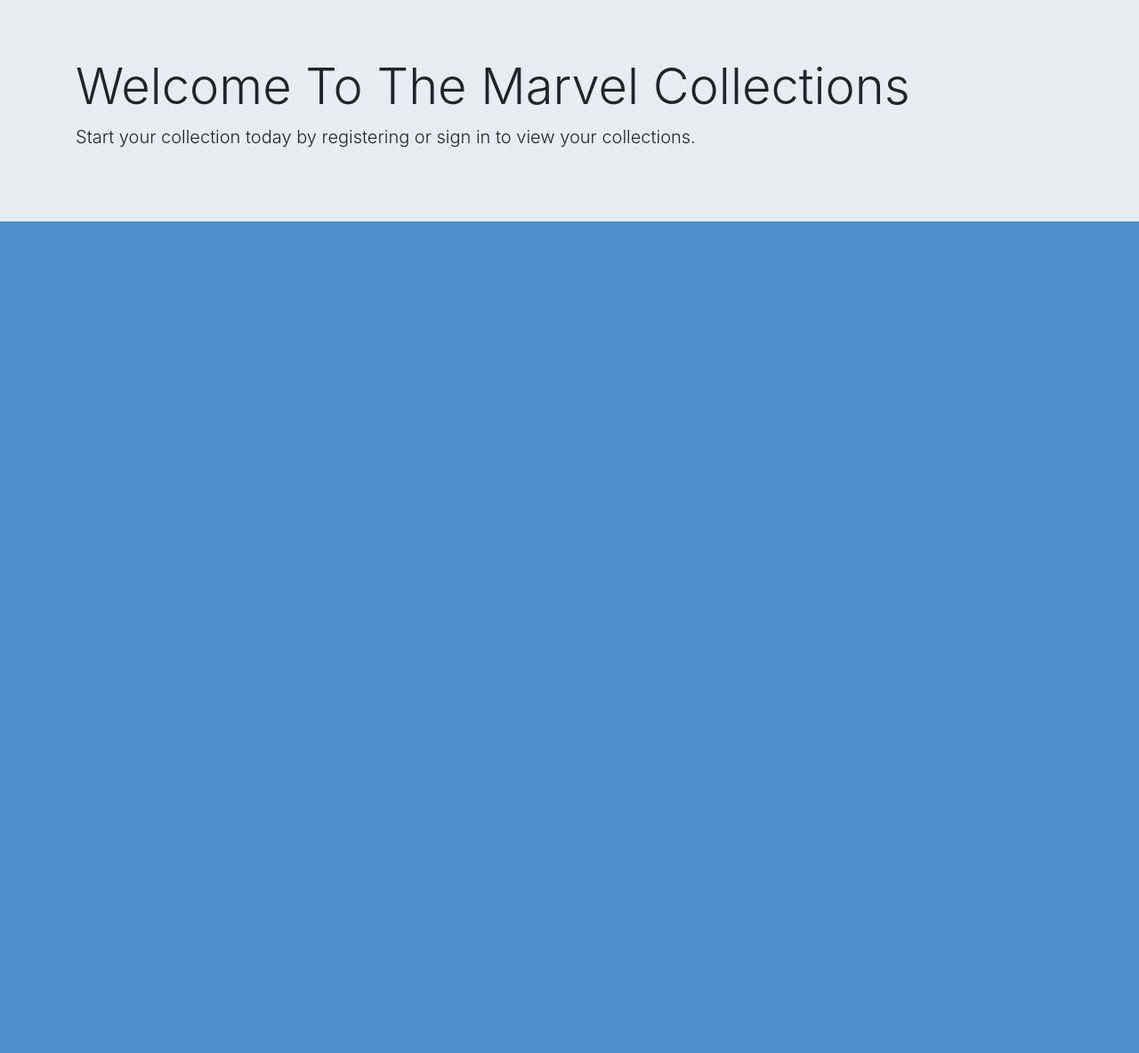
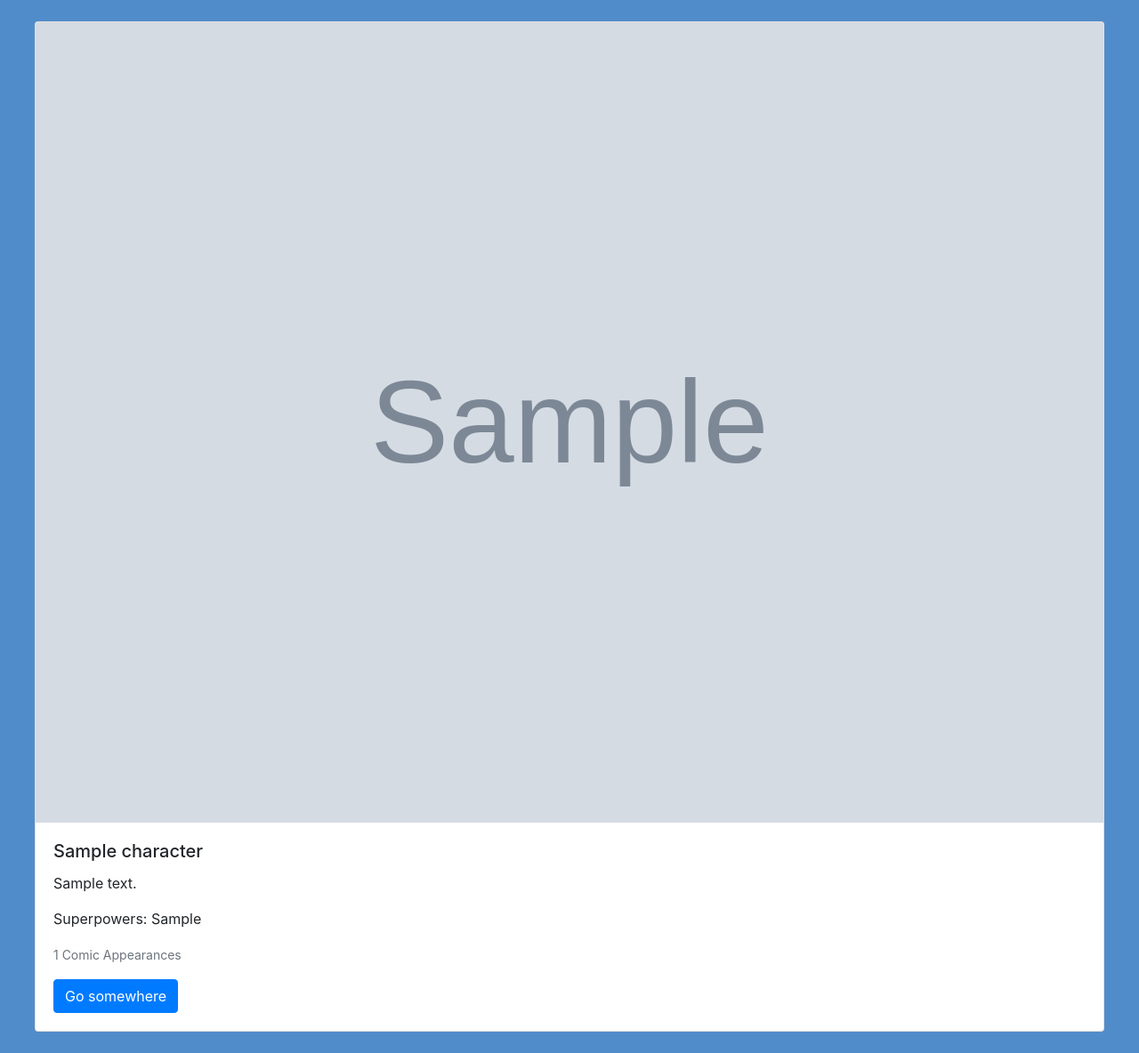
Before and after one commit to YasirQ23/Marvel-API, a Flask app: page /marvelcharecters in a window 1280 px wide. Shown: the part 61-1245 px from the top of the page at 89% size. Before the commit the page ends 310 px from the top, so only its background shows below. Run offline with Flask 2, Linux system fonts and the light colour scheme; tables that the repository leaves empty hold one stand-in row (values such as "Sample post"); grey boxes marked "Sample" are stand-in pictures.

Commit message:
adding my collection

```diff
--- a/app/api/routes.py
+++ b/app/api/routes.py
@@ -25,9 +25,7 @@
 def createMarvelCharacters():
     try:
         newdict = request.get_json()
-        print(newdict)
         a = MarvelCharacters(newdict)
-        print(a)
     except:
         return jsonify({'error': 'improper request or body data'}), 400
     try:
--- a/app/routes.py
+++ b/app/routes.py
@@ -1,9 +1,9 @@
 from app import app
-
+from app.models import Colections, User, MarvelCharacters
 from flask import render_template, flash
+from flask_login import current_user
 
 import requests as r
-from .services import lib_creation_gen1
 from flask_login import login_required
 
 @app.route('/')
@@ -12,8 +12,10 @@
 
 @app.route('/mycollection')
 def mycollection():
-    return render_template('mycollection.html')
+    characters = MarvelCharacters.query.all()
+    return render_template('mycollection.html', characters=characters)
 
 @app.route('/marvelcharecters')
 def marvelcharecters():
-    return render_template('marvelcharecters.html')
+    characters = MarvelCharacters.query.all()
+    return render_template('marvelcharecters.html', characters=characters)
--- a/app/templates/marvelcharecters.html
+++ b/app/templates/marvelcharecters.html
@@ -1,11 +1,18 @@
 {% extends 'components/layout.html' %}
 {% block title %}Home{% endblock title %}
 {% block content %}
-<div class="jumbotron jumbotron-fluid">
-    <div class="container">
-      <h1 class="display-4">Welcome To The Marvel Collections</h1>
-      <p class="lead">Start your collection today by registering or sign in to view your collections.</p>
+<div class="card-deck m-4">
+  {% for character in characters %}
+  <div class="card">
+    <img src="{{ character.image }}" class="card-img-top" alt="...">
+    <div class="card-body">
+      <h5 class="card-title">{{ character.name}}</h5>
+      <p class="card-text">{{ character.description }}</p>
+      <p class="card-text">Superpowers: {{ character.super_power }}</p>
+      <p class="card-text"><small class="text-muted">{{ character.comics_appeared_in }} Comic Appearances</small></p>
+      <a href="#" class="btn btn-primary">Go somewhere</a>
     </div>
   </div>
-
+  {% endfor %}
+</div>
 {% endblock content %}
```
Also changed, not shown: app/models.py (+4 -3 lines), app/services.py (+0 -38 lines), app/templates/mycollection.html (+1 -7 lines), app/static/css/main.css (line endings or trailing spaces).
